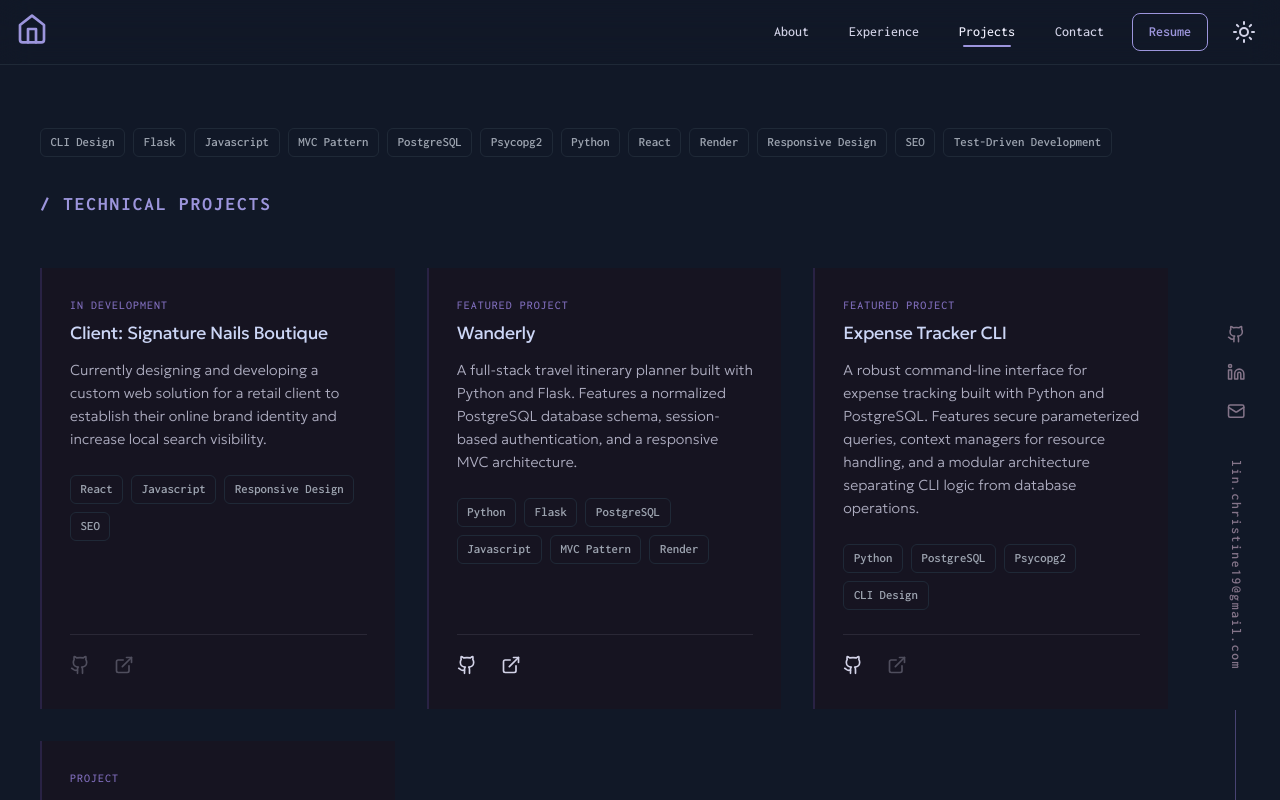
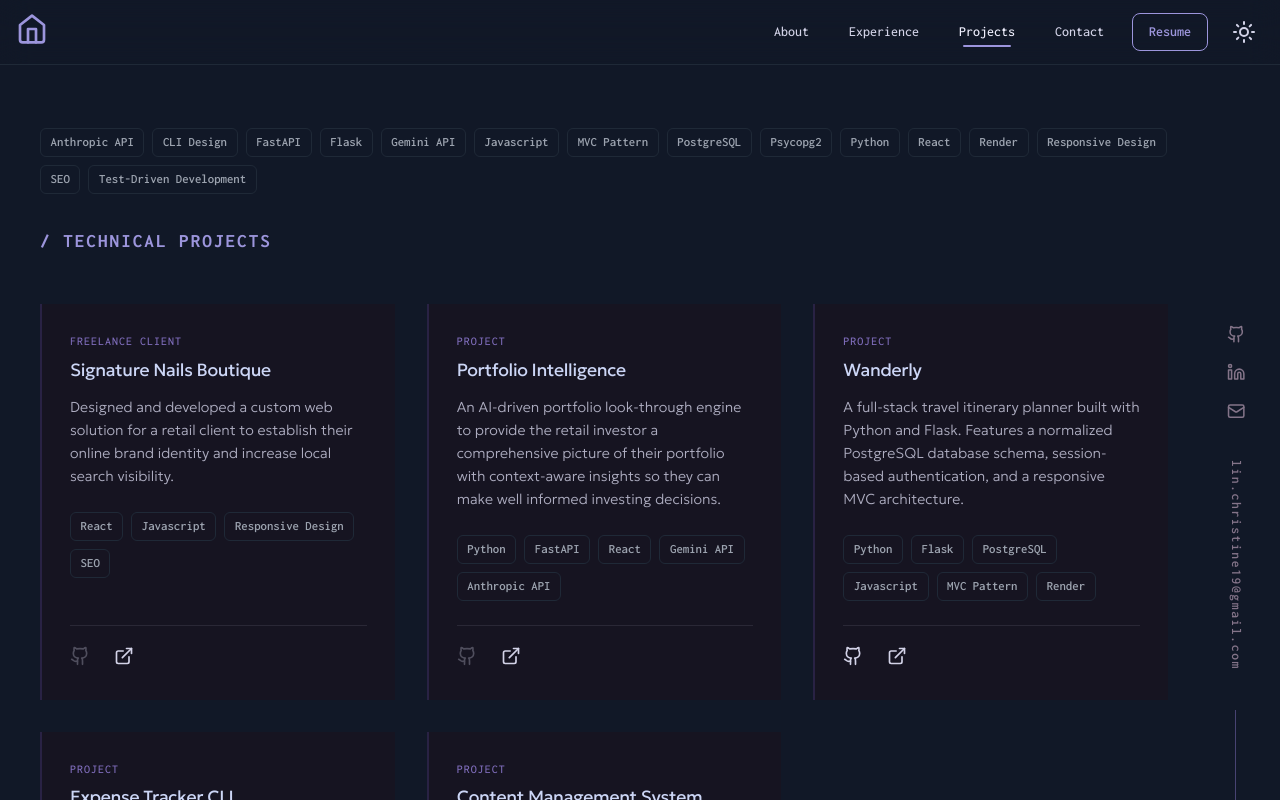
Before and after one commit to christinelinster/christine-lin, a React (Vite) app: page /projects in a window 1280 px wide. Built offline with nearby package versions, Linux system fonts and the light colour scheme.

Commit message:
update: project details and links

```diff
--- a/src/components/ProjectCard.jsx
+++ b/src/components/ProjectCard.jsx
@@ -32,7 +32,7 @@ export default function ProjectCard({ project, onSkillClick, highlightedSkill })
           <a href={project.github} target="_blank" rel="noopener noreferrer" className={`project-link ${!project.github ? 'disabled' : ''}`} onClick={(e) => !project.github && e.preventDefault()} aria-label="GitHub Repository">
             <Github className="project-link-icon" />
           </a>
-          <a href={project.live} target="_blank" rel="noopener noreferrer" className={`project-link ${!project.live ? 'disabled' : ''}`} onClick={(e) => !project.github && e.preventDefault()} aria-label="Live Demo">
+          <a href={project.live} target="_blank" rel="noopener noreferrer" className={`project-link ${!project.live ? 'disabled' : ''}`} onClick={(e) => !project.live && e.preventDefault()} aria-label="Live Demo">
             <ExternalLink className="project-link-icon" />
           </a>
         </div>
--- a/src/data/home.js
+++ b/src/data/home.js
@@ -1,7 +1,7 @@
 const homeContent = [`
     I build full-stack applications using Python and JavaScript.
     My background includes over 4 years collaborating with engineering
-    teams to ship SaaS products at scale, now shaping how I approach backend systems, database design, and deployment.`
+    teams in B2B SaaS, now shaping how I approach backend systems, database design, and deployment.`
 ]
 
 export default homeContent
--- a/src/data/projects.js
+++ b/src/data/projects.js
@@ -1,14 +1,22 @@
 const projects = [
       {
-      overline: "In Development",
-      title: "Client: Signature Nails Boutique",
-      description: "Currently designing and developing a custom web solution for a retail client to establish their online brand identity and increase local search visibility.",
+      overline: "Freelance Client",
+      title: "Signature Nails Boutique",
+      description: "Designed and developed a custom web solution for a retail client to establish their online brand identity and increase local search visibility.",
       skills: ["React", "Javascript", "Responsive Design", "SEO"],
       github: null,
-      live: null,
+      live: "https://signaturenailsboutique.vercel.app",
     },
     {
-      overline: "Featured Project",
+      overline: "Project",
+      title: 'Portfolio Intelligence',
+      description: "An AI-driven portfolio look-through engine to provide the retail investor a comprehensive picture of their portfolio with context-aware insights so they can make well informed investing decisions.",
+      skills: ["Python", "FastAPI", "React", "Gemini API", "Anthropic API"],
+      github: null,
+      live: "https://www.youtube.com/watch?v=eb1ylw4vHmg",
+    },
+    {
+      overline: "Project",
       title: "Wanderly",
       description: "A full-stack travel itinerary planner built with Python and Flask. Features a normalized PostgreSQL database schema, session-based authentication, and a responsive MVC architecture.",
       skills: ["Python", "Flask", "PostgreSQL", "Javascript", "MVC Pattern", "Render"],
@@ -16,7 +24,7 @@ const projects = [
       live: "https://wanderly-3nwz.onrender.com",
     },
     {
-      overline: "Featured Project",
+      overline: "Project",
       title: "Expense Tracker CLI",
       description: "A robust command-line interface for expense tracking built with Python and PostgreSQL. Features secure parameterized queries, context managers for resource handling, and a modular architecture separating CLI logic from database operations.",
       skills: ["Python", "PostgreSQL", "Psycopg2", "CLI Design"],
--- a/src/data/skills.js
+++ b/src/data/skills.js
@@ -2,7 +2,7 @@
 const skills = [
   {
     category: "Languages",
-    items: ["Python", "JavaScript", "SQL", "HTML", "CSS"]
+    items: ["Python", "JavaScript","TypeScript", "SQL", "HTML", "CSS"]
   },
   {
     category: "Frameworks & Libs",
```
